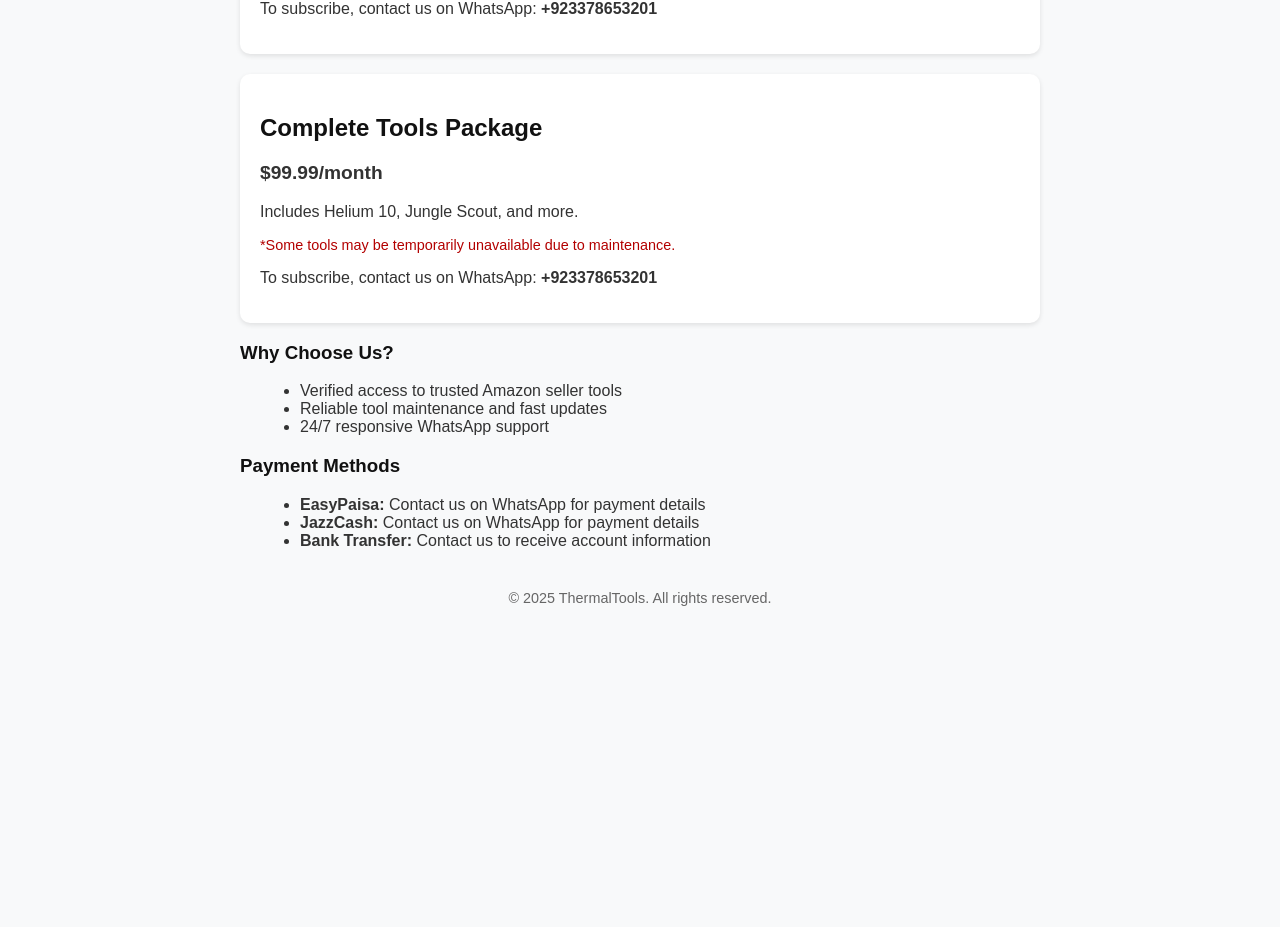
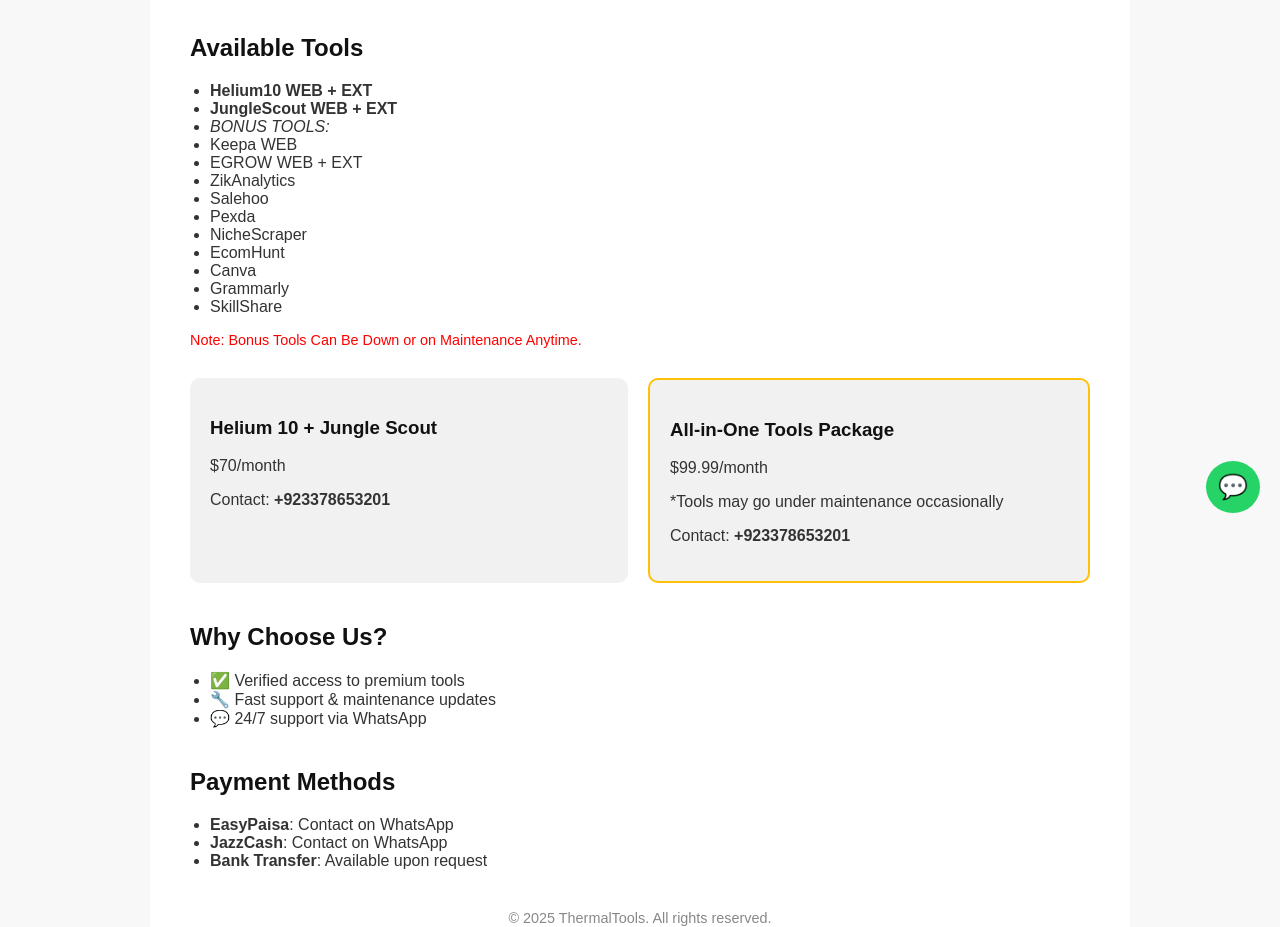
Before and after one commit to Thermaltools/thermaltools-site, a plain HTML site: page index.html in a window 1280 px wide. Shown: the part 267-1194 px from the top of the page. Before the commit the page ends 893 px from the top, so only its background shows below. Drawn offline with Linux system fonts and the light colour scheme.

Commit message:
Add files via upload

```diff
--- a/index.html
+++ b/index.html
@@ -4,45 +4,75 @@
 <head>
   <meta charset="UTF-8" />
   <meta name="viewport" content="width=device-width, initial-scale=1.0"/>
-  <title>ThermalTools - Amazon Tool Subscriptions</title>
-  <link rel="stylesheet" href="styles.css" />
+  <title>ThermalTools - Premium Amazon Tool Access</title>
+  <link rel="stylesheet" href="styles.css">
 </head>
 <body>
   <div class="container">
-    <h1>Affordable Access to Premium Amazon Seller Tools</h1>
-    <p>Subscribe to Helium 10, Jungle Scout, and other top tools at unbeatable rates.</p>
+    <h1>Grow Your Amazon Business with Premium Tools</h1>
+    <p>Get lifetime access to Helium 10, Jungle Scout, and other must-have tools — at the lowest possible price.</p>
+    <a href="https://wa.me/923378653201" class="cta">💬 Chat on WhatsApp</a>
 
-    <div class="card">
-      <h2>Helium 10 + Jungle Scout</h2>
-      <p class="price">$70/month</p>
-      <p>To subscribe, contact us on WhatsApp: <strong>+923378653201</strong></p>
+    <div class="logos">
+      <img src="assets/helium10.png" alt="Helium 10 Logo">
+      <img src="assets/junglescout.png" alt="Jungle Scout Logo">
     </div>
 
-    <div class="card">
-      <h2>Complete Tools Package</h2>
-      <p class="price">$99.99/month</p>
-      <p>Includes Helium 10, Jungle Scout, and more.</p>
-      <p class="note">*Some tools may be temporarily unavailable due to maintenance.</p>
-      <p>To subscribe, contact us on WhatsApp: <strong>+923378653201</strong></p>
+    <div class="section">
+      <h2>Available Tools</h2>
+      <ul>
+        <li><strong>Helium10 WEB + EXT</strong></li>
+        <li><strong>JungleScout WEB + EXT</strong></li>
+        <li><em>BONUS TOOLS:</em></li>
+        <li>Keepa WEB</li>
+        <li>EGROW WEB + EXT</li>
+        <li>ZikAnalytics</li>
+        <li>Salehoo</li>
+        <li>Pexda</li>
+        <li>NicheScraper</li>
+        <li>EcomHunt</li>
+        <li>Canva</li>
+        <li>Grammarly</li>
+        <li>SkillShare</li>
+      </ul>
+      <p class="note">Note: Bonus Tools Can Be Down or on Maintenance Anytime.</p>
     </div>
 
-    <h3>Why Choose Us?</h3>
-    <ul>
-      <li>Verified access to trusted Amazon seller tools</li>
-      <li>Reliable tool maintenance and fast updates</li>
-      <li>24/7 responsive WhatsApp support</li>
-    </ul>
+    <div class="plans">
+      <div class="card">
+        <h3>Helium 10 + Jungle Scout</h3>
+        <p>$70/month</p>
+        <p>Contact: <strong>+923378653201</strong></p>
+      </div>
+      <div class="card premium">
+        <h3>All-in-One Tools Package</h3>
+        <p>$99.99/month</p>
+        <p>*Tools may go under maintenance occasionally</p>
+        <p>Contact: <strong>+923378653201</strong></p>
+      </div>
+    </div>
 
-    <h3>Payment Methods</h3>
-    <ul>
-      <li><strong>EasyPaisa:</strong> Contact us on WhatsApp for payment details</li>
-      <li><strong>JazzCash:</strong> Contact us on WhatsApp for payment details</li>
-      <li><strong>Bank Transfer:</strong> Contact us to receive account information</li>
-    </ul>
+    <div class="section">
+      <h2>Why Choose Us?</h2>
+      <ul>
+        <li>✅ Verified access to premium tools</li>
+        <li>🔧 Fast support & maintenance updates</li>
+        <li>💬 24/7 support via WhatsApp</li>
+      </ul>
+    </div>
 
-    <footer>
-      &copy; 2025 ThermalTools. All rights reserved.
-    </footer>
+    <div class="section">
+      <h2>Payment Methods</h2>
+      <ul>
+        <li><strong>EasyPaisa</strong>: Contact on WhatsApp</li>
+        <li><strong>JazzCash</strong>: Contact on WhatsApp</li>
+        <li><strong>Bank Transfer</strong>: Available upon request</li>
+      </ul>
+    </div>
+
+    <footer>&copy; 2025 ThermalTools. All rights reserved.</footer>
   </div>
+
+  <a href="https://wa.me/923378653201" class="whatsapp">💬</a>
 </body>
 </html>
--- a/styles.css
+++ b/styles.css
@@ -1,39 +1,72 @@
 
 body {
   font-family: sans-serif;
-  background: #f8f9fa;
-  color: #333;
+  background: #f8f8f8;
   margin: 0;
   padding: 20px;
+  color: #333;
 }
 .container {
-  max-width: 800px;
+  max-width: 900px;
   margin: auto;
+  background: #fff;
+  padding: 40px;
+  border-radius: 10px;
 }
 h1, h2, h3 {
   color: #111;
 }
+.cta {
+  display: inline-block;
+  margin-top: 10px;
+  background: #25d366;
+  color: white;
+  padding: 10px 20px;
+  border-radius: 6px;
+  text-decoration: none;
+}
+.logos img {
+  height: 40px;
+  margin: 10px;
+}
+.section {
+  margin-top: 40px;
+}
+.plans {
+  display: flex;
+  gap: 20px;
+  margin-top: 30px;
+}
 .card {
-  background: #fff;
+  background: #f1f1f1;
+  flex: 1;
   padding: 20px;
-  margin-top: 20px;
   border-radius: 10px;
-  box-shadow: 0 2px 5px rgba(0,0,0,0.1);
 }
-.price {
-  font-size: 1.2em;
-  font-weight: bold;
+.premium {
+  border: 2px solid #ffc107;
+}
+ul {
+  padding-left: 20px;
 }
 .note {
-  color: #b30000;
+  color: red;
   font-size: 0.9em;
-}
-ul {
-  margin-left: 20px;
 }
 footer {
   text-align: center;
+  font-size: 0.9em;
   margin-top: 40px;
-  font-size: 0.9em;
-  color: #666;
+  color: #888;
 }
+.whatsapp {
+  position: fixed;
+  bottom: 20px;
+  right: 20px;
+  background: #25d366;
+  color: white;
+  font-size: 24px;
+  padding: 12px;
+  border-radius: 50%;
+  text-decoration: none;
+}
```
Also changed, not shown: assets/helium10.png (added), assets/junglescout.png (added).
